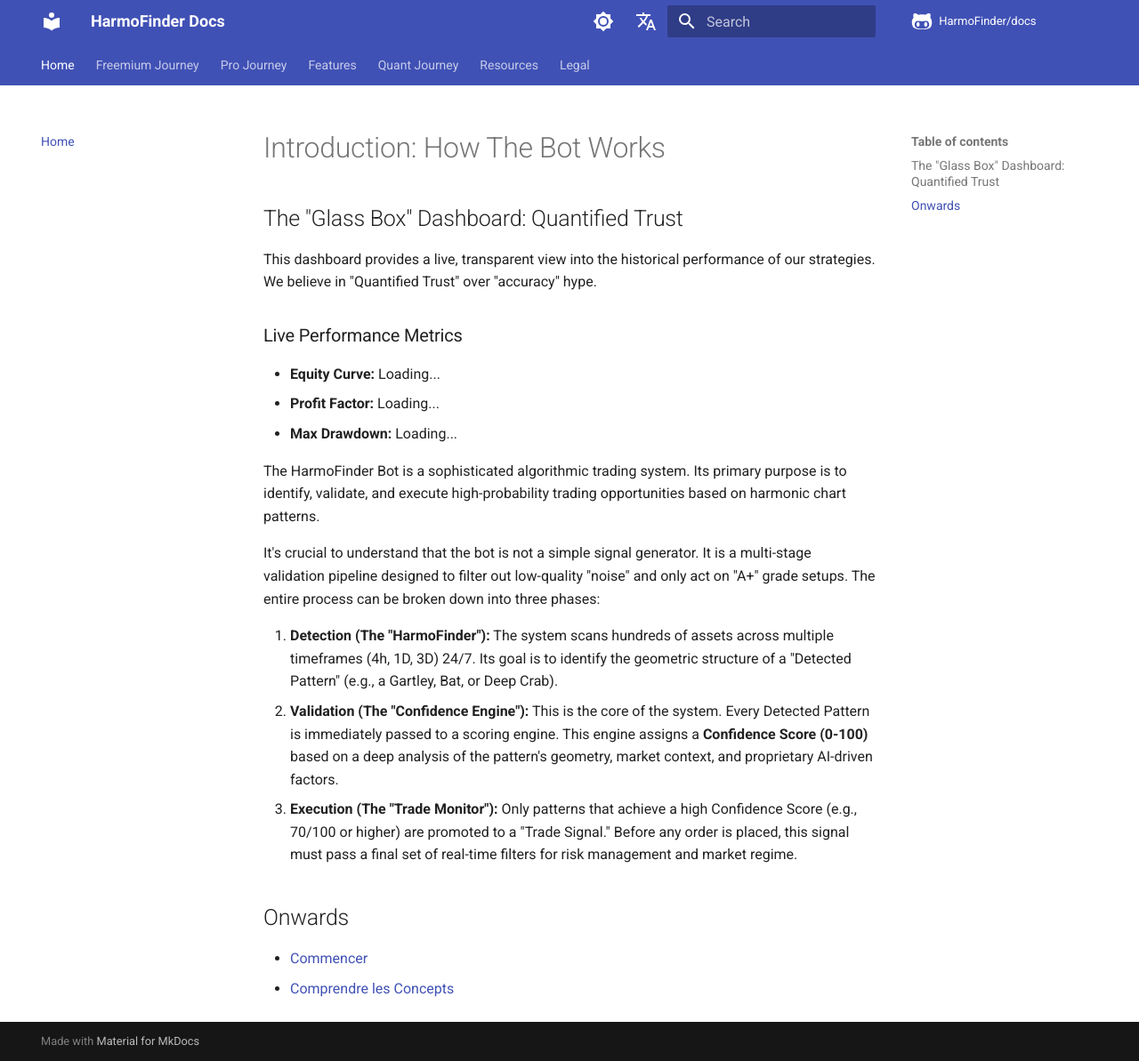
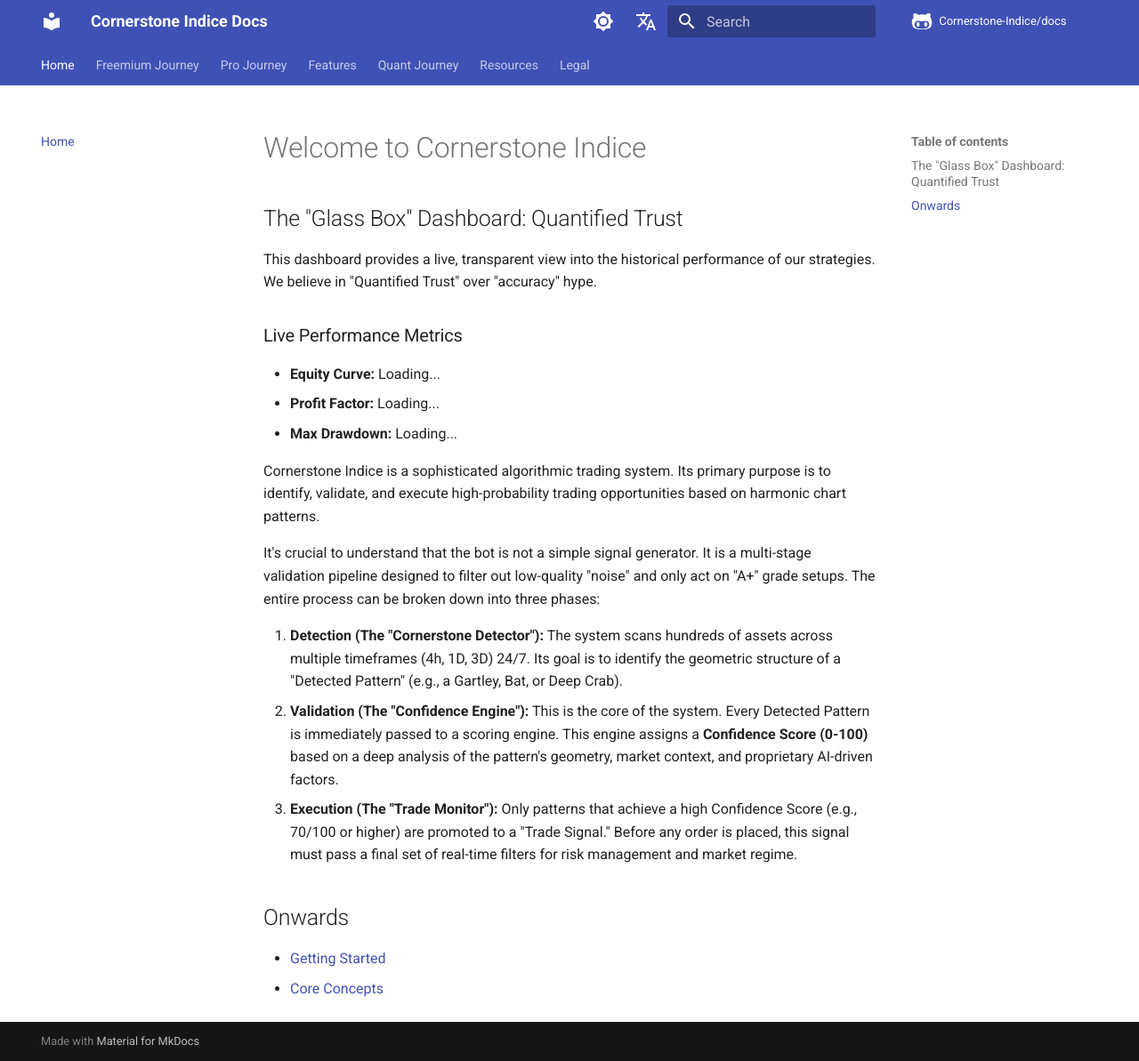
Before and after one commit to sfavato/cornerstone_trading_systems, an MkDocs documentation site: the page built from docs/index.md, in a window 1280 px wide and 1193 px high. Shown: the whole window at 89% size. Built offline with MkDocs 1.6.1 and Material for MkDocs 9.7.7, drawn with Linux system fonts in a browser that asks for light colours; comment, search, counter and statistics services are not loaded.

Commit message:
Docs: Rebrand HarmoFinder to Cornerstone Indice
This commit rebrands the documentation from "HarmoFinder" to "Cornerstone Indice".

Changes include:
- Updated `mkdocs.yml` with the new site name, description, author, and repository URL.
- Updated the navigation in `mkdocs.yml` to include all documentation pages.
- Updated `docs/index.md` to reflect the new branding.
- Updated `docs/core_concepts/` and `docs/guides/` to replace "HarmoFinder" with "Cornerstone Indice".
- Updated `docs/legal/risk_disclaimer.md` with the new branding and a link to `cornerstone-indice.com`.

```diff
--- a/docs/index.md
+++ b/docs/index.md
@@ -1,4 +1,4 @@
-# Introduction: How The Bot Works
+# Welcome to Cornerstone Indice
 
 ## The "Glass Box" Dashboard: Quantified Trust
 
@@ -14,15 +14,15 @@ This dashboard provides a live, transparent view into the historical performance
   </ul>
 </div>
 
-The HarmoFinder Bot is a sophisticated algorithmic trading system. Its primary purpose is to identify, validate, and execute high-probability trading opportunities based on harmonic chart patterns.
+Cornerstone Indice is a sophisticated algorithmic trading system. Its primary purpose is to identify, validate, and execute high-probability trading opportunities based on harmonic chart patterns.
 
 It's crucial to understand that the bot is not a simple signal generator. It is a multi-stage validation pipeline designed to filter out low-quality "noise" and only act on "A+" grade setups. The entire process can be broken down into three phases:
 
-1.  **Detection (The "HarmoFinder"):** The system scans hundreds of assets across multiple timeframes (4h, 1D, 3D) 24/7. Its goal is to identify the geometric structure of a "Detected Pattern" (e.g., a Gartley, Bat, or Deep Crab).
+1.  **Detection (The "Cornerstone Detector"):** The system scans hundreds of assets across multiple timeframes (4h, 1D, 3D) 24/7. Its goal is to identify the geometric structure of a "Detected Pattern" (e.g., a Gartley, Bat, or Deep Crab).
 2.  **Validation (The "Confidence Engine"):** This is the core of the system. Every Detected Pattern is immediately passed to a scoring engine. This engine assigns a **Confidence Score (0-100)** based on a deep analysis of the pattern's geometry, market context, and proprietary AI-driven factors.
 3.  **Execution (The "Trade Monitor"):** Only patterns that achieve a high Confidence Score (e.g., 70/100 or higher) are promoted to a "Trade Signal." Before any order is placed, this signal must pass a final set of real-time filters for risk management and market regime.
 
 ## Onwards
 
-- [Commencer](./getting_started.md)
-- [Comprendre les Concepts](./core_concepts/confidence_score.md)
+- [Getting Started](./getting_started.md)
+- [Core Concepts](./core_concepts/confidence_score.md)
--- a/mkdocs.yml
+++ b/mkdocs.yml
@@ -1,12 +1,12 @@
 #-- Project Information
-site_name: 'HarmoFinder Docs'
-site_description: 'Official Documentation for the HarmoFinder Bot.'
-site_author: 'The HarmoFinder Team'
-site_url: 'https://docs.harmofinder.ai'
+site_name: 'Cornerstone Indice Docs'
+site_description: 'Official Documentation for the Cornerstone Indice Bot.'
+site_author: 'The Cornerstone Indice Team'
+site_url: 'https://docs.cornerstone-indice.com'
 
 #-- Repository
-repo_name: 'HarmoFinder/docs'
-repo_url: 'https://github.com/HarmoFinder/docs'
+repo_name: 'Cornerstone-Indice/docs'
+repo_url: 'https://github.com/Cornerstone-Indice/docs'
 edit_uri: 'edit/main/docs/'
 
 #-- Theme & Appearance
@@ -95,6 +95,9 @@ nav:
     - 'Core Concepts':
       - 'Pattern vs. Signal': 'core_concepts/pattern_vs_signal.md'
       - 'The Confidence Score': 'core_concepts/confidence_score.md'
+    - 'Guides':
+      - 'What to Expect': 'guides/what_to_expect.md'
+      - 'Final Checks': 'guides/final_checks.md'
   - 'Pro Journey':
     - 'Trader''s Cookbook':
       - 'Backtesting Signals': 'pro_journey/cookbook/backtesting_python.md'
@@ -112,5 +115,6 @@ nav:
     - 'Architecture': 'quant_journey/architecture.md'
   - 'Resources':
     - 'Alpha Glossary': 'resources/alpha_glossary.md'
+    - 'Tooltips': 'resources/tooltips.md'
   - 'Legal':
     - 'Risk Disclaimer': 'legal/risk_disclaimer.md'
```
Also changed, not shown: docs/core_concepts/pattern_vs_signal.md (+1 -1 lines), docs/guides/what_to_expect.md (+1 -1 lines), docs/legal/risk_disclaimer.md (+3 -3 lines).
